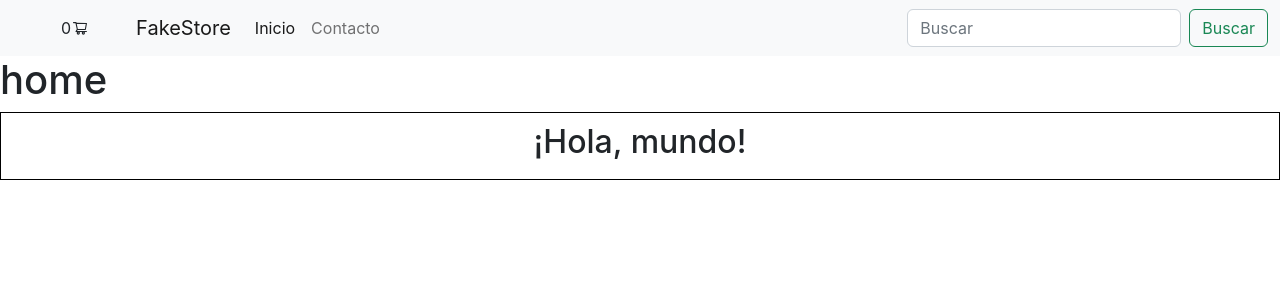
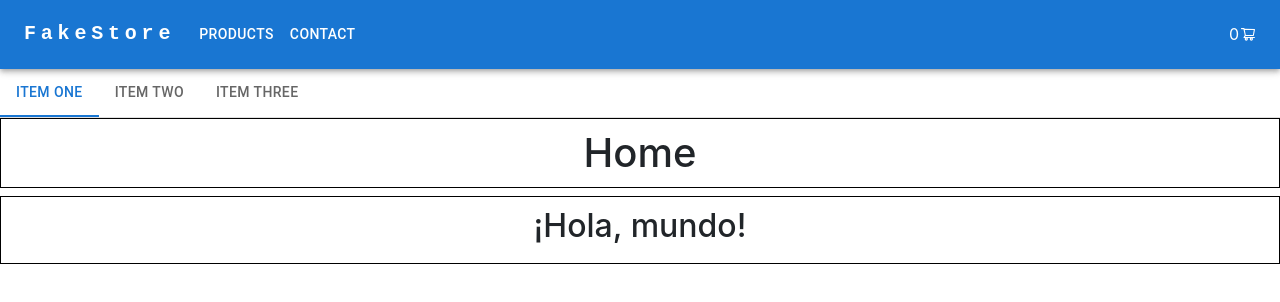
Before and after one commit to emikourtis/entregaFinal-kourtis, a React (Create React App) app: page / in a window 1280 px wide. Shown: the top 302 px of the page. Built offline with nearby package versions, Linux system fonts and the light colour scheme.

Commit message:
cambie navbar boostrap por materialui y agregue tabs de categorias

```diff
--- a/package.json
+++ b/package.json
@@ -3,6 +3,11 @@
   "version": "0.1.0",
   "private": true,
   "dependencies": {
+    "@emotion/react": "^11.11.1",
+    "@emotion/styled": "^11.11.0",
+    "@mui/icons-material": "^5.11.16",
+    "@mui/material": "^5.13.5",
+    "@mui/styled-engine-sc": "^5.12.0",
     "@testing-library/jest-dom": "^5.16.5",
     "@testing-library/react": "^13.4.0",
     "@testing-library/user-event": "^13.5.0",
@@ -14,6 +19,7 @@
     "react-icons": "^4.9.0",
     "react-router-dom": "^6.12.1",
     "react-scripts": "5.0.1",
+    "styled-components": "^5.3.11",
     "web-vitals": "^2.1.4"
   },
   "scripts": {
--- a/src/App.js
+++ b/src/App.js
@@ -1,20 +1,21 @@
 import React from 'react';
 import { BrowserRouter, Route, Routes } from 'react-router-dom';
 import Home from './components/Home';
-import Contact from './components/Contact';
 import Navbar from './components/Navbar';
 import ItemListContainer from './components/ItemListContainer';
+import Main from './components/pages/main';
 
 function App() {
   return (
-    <BrowserRouter>
+    <div>
       <Navbar />
-        <Routes>
-          <Route path="/" element={<Home />} />
-          <Route path="/contact" element={<Contact />} />
+      <Main />
 
-        </Routes>
-    </BrowserRouter>
+      <Home />
+
+    </div>
+
+
   );
 }
 
--- a/src/components/Contact.jsx
+++ /dev/null
@@ -1,10 +0,0 @@
-import React from 'react';
-
-const Contact = () => {
-    return (<div>
-        <h1>contacto</h1>
-    </div>)
-}
-
-
-export default Contact;
--- a/src/components/Home.jsx
+++ b/src/components/Home.jsx
@@ -1,9 +1,9 @@
 import React from 'react';
 import ItemListContainer from './ItemListContainer';
 
-const Home = ( {greeting} ) => {
+const Home = () => {
     return (<div>
-        <h1>home</h1>
+        <h1 style={{ border: '1px solid black', padding: '10px', textAlign: 'center' }}>Home</h1>
         <ItemListContainer greeting="¡Hola, mundo!" />
     </div>)
 }
--- a/src/components/Navbar.jsx
+++ b/src/components/Navbar.jsx
@@ -1,41 +1,137 @@
-import React from 'react';
-import { Link } from 'react-router-dom';
+import * as React from 'react';
+import AppBar from '@mui/material/AppBar';
+import Box from '@mui/material/Box';
+import Toolbar from '@mui/material/Toolbar';
+import IconButton from '@mui/material/IconButton';
+import Typography from '@mui/material/Typography';
+import Menu from '@mui/material/Menu';
+import MenuIcon from '@mui/icons-material/Menu';
+import Container from '@mui/material/Container';
+import Avatar from '@mui/material/Avatar';
+import Button from '@mui/material/Button';
+import Tooltip from '@mui/material/Tooltip';
+import MenuItem from '@mui/material/MenuItem';
+import AdbIcon from '@mui/icons-material/Adb';
 import { AiOutlineShoppingCart } from 'react-icons/ai';
 import CartWidget from './CartWidget';
 
+const pages = ['Products', 'Contact'];
+const settings = ['Profile', 'Account', 'Dashboard', 'Logout'];
 
+function ResponsiveAppBar() {
+  const [anchorElNav, setAnchorElNav] = React.useState(null);
+  const [anchorElUser, setAnchorElUser] = React.useState(null);
 
-const Navbar = () => {
-    return (
-        <div>
+  const handleOpenNavMenu = (event) => {
+    setAnchorElNav(event.currentTarget);
+  };
+  const handleOpenUserMenu = (event) => {
+    setAnchorElUser(event.currentTarget);
+  };
 
-            <nav className="navbar navbar-expand-lg navbar-light bg-light">
+  const handleCloseNavMenu = () => {
+    setAnchorElNav(null);
+  };
 
-                <div className="container-fluid">
-                    <CartWidget />
-                    <AiOutlineShoppingCart />
-                    <Link className="navbar-brand ms-5" to='/'>FakeStore</Link>
-                    <button className="navbar-toggler" type="button" data-bs-toggle="collapse" data-bs-target="#navbarSupportedContent" aria-controls="navbarSupportedContent" aria-expanded="false" aria-label="Toggle navigation">
-                        <span className="navbar-toggler-icon"></span>
-                    </button>
-                    <div className="collapse navbar-collapse" id="navbarSupportedContent">
-                        <ul className="navbar-nav me-auto mb-2 mb-lg-0">
-                            <li className="nav-item">
-                                <Link className="nav-link active" aria-current="page" to="/">Inicio</Link>
-                            </li>
-                            <li className="nav-item">
-                                <Link className="nav-link" to='/Contact'>Contacto</Link>
-                            </li>
-                        </ul>
-                        <form className="d-flex" role="search">
-                            <input className="form-control me-2" type="search" placeholder="Buscar" aria-label="Search" />
-                            <button className="btn btn-outline-success" type="submit">Buscar</button>
-                        </form>
-                    </div>
-                </div>
-            </nav>
-        </div>
-    );
+  const handleCloseUserMenu = () => {
+    setAnchorElUser(null);
+  };
+
+  return (
+    <AppBar position="static">
+      <Container maxWidth="xl">
+        <Toolbar disableGutters>
+
+          <Typography
+            variant="h6"
+            noWrap
+            component="a"
+            href="/"
+            sx={{
+              mr: 2,
+              display: { xs: 'none', md: 'flex' },
+              fontFamily: 'monospace',
+              fontWeight: 700,
+              letterSpacing: '.3rem',
+              color: 'inherit',
+              textDecoration: 'none',
+            }}
+          >
+            FakeStore
+          </Typography>
+
+          <Box sx={{ flexGrow: 1, display: { xs: 'flex', md: 'none' } }}>
+            <IconButton
+              size="large"
+              aria-label="account of current user"
+              aria-controls="menu-appbar"
+              aria-haspopup="true"
+              onClick={handleOpenNavMenu}
+              color="inherit"
+            >
+              <MenuIcon />
+            </IconButton>
+            <Menu
+              id="menu-appbar"
+              anchorEl={anchorElNav}
+              anchorOrigin={{
+                vertical: 'bottom',
+                horizontal: 'left',
+              }}
+              keepMounted
+              transformOrigin={{
+                vertical: 'top',
+                horizontal: 'left',
+              }}
+              open={Boolean(anchorElNav)}
+              onClose={handleCloseNavMenu}
+              sx={{
+                display: { xs: 'block', md: 'none' },
+              }}
+            >
+              {pages.map((page) => (
+                <MenuItem key={page} onClick={handleCloseNavMenu}>
+                  <Typography textAlign="center">{page}</Typography>
+                </MenuItem>
+              ))}
+            </Menu>
+          </Box>
+          <AdbIcon sx={{ display: { xs: 'flex', md: 'none' }, mr: 1 }} />
+          <Typography
+            variant="h5"
+            noWrap
+            component="a"
+            href=""
+            sx={{
+              mr: 2,
+              display: { xs: 'flex', md: 'none' },
+              flexGrow: 1,
+              fontFamily: 'monospace',
+              fontWeight: 700,
+              letterSpacing: '.3rem',
+              color: 'inherit',
+              textDecoration: 'none',
+            }}
+          >
+            LOGO
+          </Typography>
+          <Box sx={{ flexGrow: 1, display: { xs: 'none', md: 'flex' } }}>
+            {pages.map((page) => (
+              <Button
+                key={page}
+                onClick={handleCloseNavMenu}
+                sx={{ my: 2, color: 'white', display: 'block' }}
+              >
+                {page}
+              </Button>
+            ))}
+          </Box>
+            <CartWidget />
+            <AiOutlineShoppingCart />
+
+        </Toolbar>
+      </Container>
+    </AppBar>
+  );
 }
-
-export default Navbar;
+export default ResponsiveAppBar;
--- /dev/null
+++ b/src/components/pages/main/index.jsx
@@ -0,0 +1,22 @@
+import { Box, Tab, Tabs } from '@mui/material';
+import React from 'react'
+
+
+const Main = () => {
+  return (
+
+      <Box sx={{ width: '100%' }}>
+      <Box sx={{ borderBottom: 1, borderColor: 'divider' }}>
+        <Tabs value={1} aria-label="basic tabs example">
+          <Tab label="Item One" value={1} />
+          <Tab label="Item Two" value={2}/>
+          <Tab label="Item Three" value={3}/>
+        </Tabs>
+      </Box>
+
+    </Box>
+
+  )
+}
+
+export default Main;
```
Also changed, not shown: 1 other file (tests, documents, lock files or other folders).
